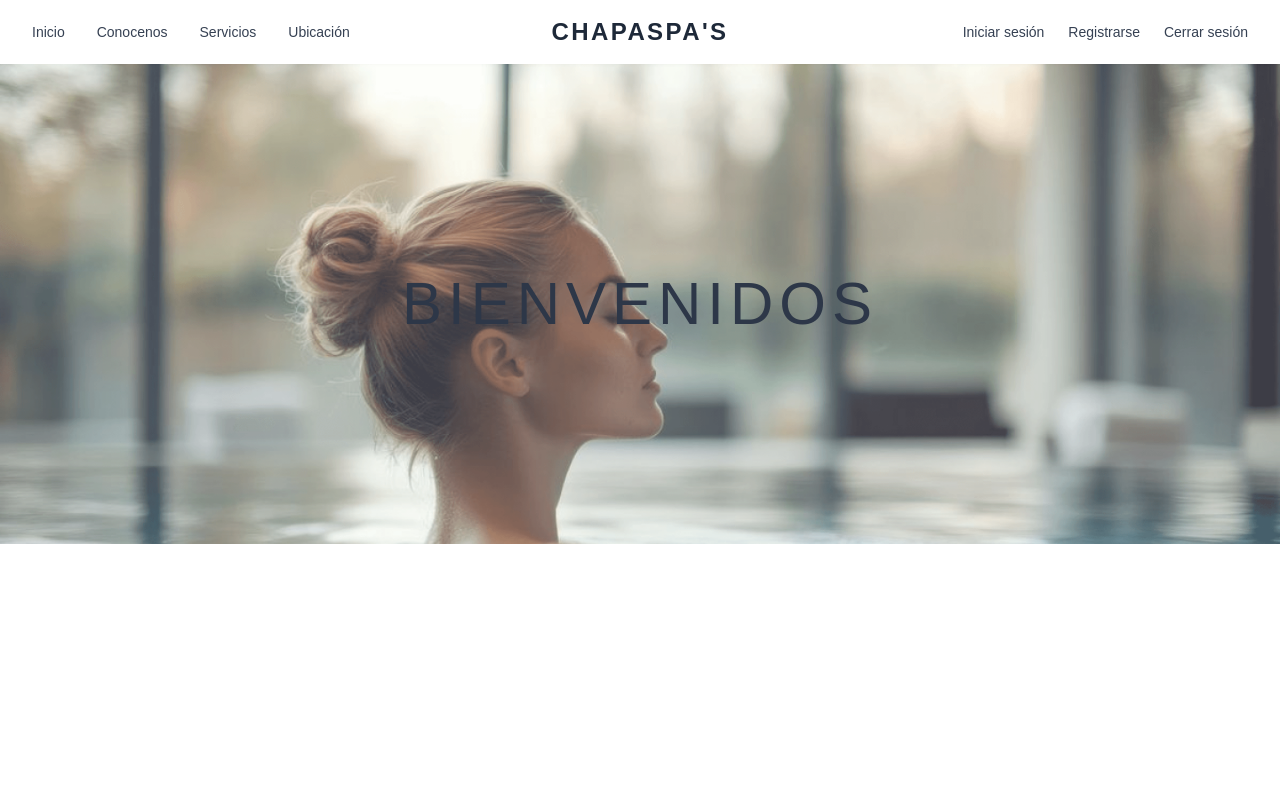
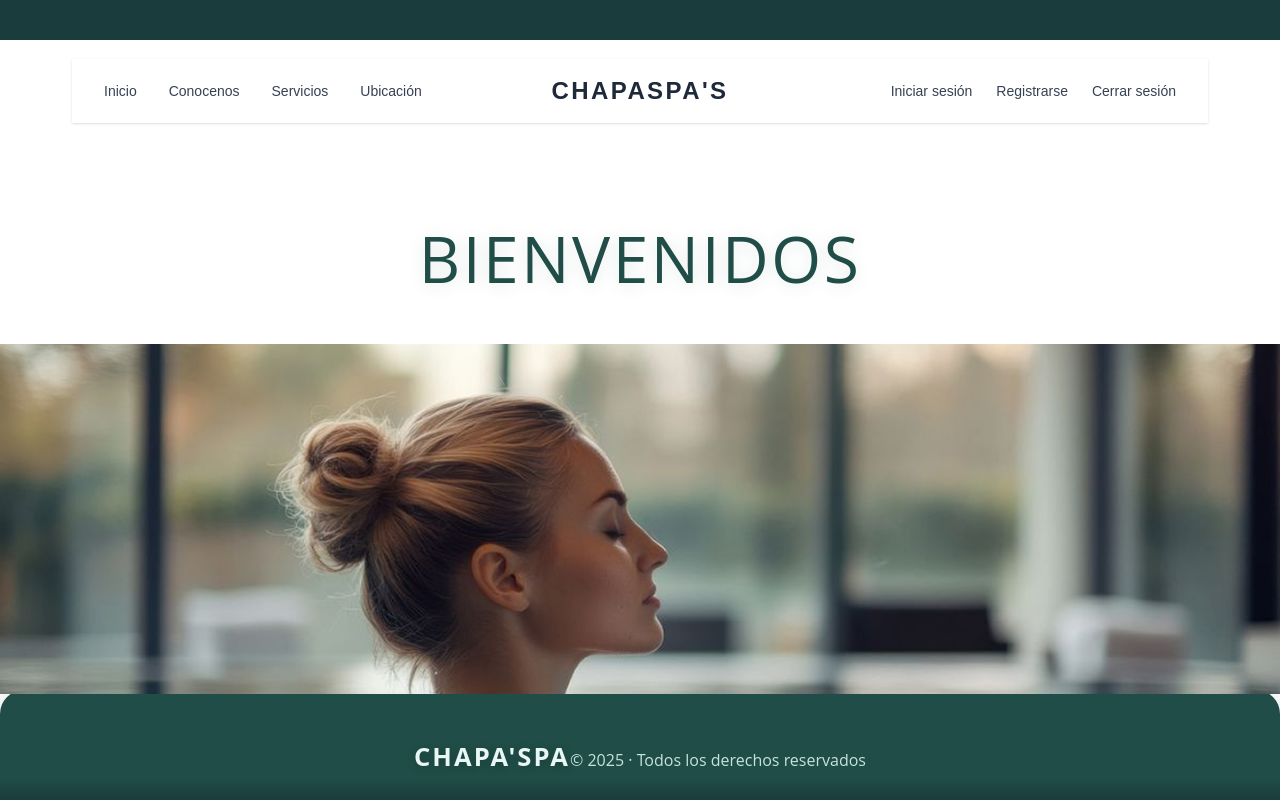
Before and after one commit to UP220891/chapa-spa, a Next.js app in the folder proyecto/frontend/: page / in a window 1280 px wide. Built offline with nearby package versions, Linux system fonts and the light colour scheme.

Commit message:
foooter e index

```diff
--- a/proyecto/frontend/src/app/globals.css
+++ b/proyecto/frontend/src/app/globals.css
@@ -1,6 +1,7 @@
 @import '../styles/login.css';
 @import '../styles/hero.css';
 @import '../styles/register.css';
+@import '../styles/footer.css';
 @import "tailwindcss";
 
 :root {
--- a/proyecto/frontend/src/app/page.tsx
+++ b/proyecto/frontend/src/app/page.tsx
@@ -1,11 +1,73 @@
 import Navbar from './components/Navbar';
+
 import HeroSection from '../components/HeroSection';
+import Footer from '@/components/Footer';
 
 export default function Home() {
   return (
-    <div className="min-h-screen flex flex-col bg-white">
-      <Navbar />
-      <HeroSection />
+    <div
+      className="homepage-container"
+      style={{
+        display: 'flex',
+        flexDirection: 'column',
+        minHeight: '100vh',
+        width: '100vw',
+        background: '#fff',
+        overflowX: 'hidden',
+        padding: 0,
+        margin: 0,
+      }}>
+      {/* Banner superior */}
+      <div
+        className="homepage-banner"
+        style={{
+          display: 'flex',
+          flexDirection: 'row',
+          justifyContent: 'center',
+          alignItems: 'center',
+          width: '100%',
+          height: '40px',
+          background: '#1A3C3C',
+          marginBottom: '0.5rem',
+        }}>
+        {/* Puedes agregar texto o íconos aquí si lo deseas */}
+      </div>
+      {/* Header y menú */}
+      <div
+        className="homepage-header"
+        style={{
+          display: 'flex',
+          flexDirection: 'row',
+          justifyContent: 'space-between',
+          alignItems: 'center',
+          width: '100%',
+          maxWidth: '1440px',
+          height: '86px',
+          padding: '0 72px',
+          boxSizing: 'border-box',
+          marginBottom: '1.5rem',
+        }}>
+        <Navbar />
+      </div>
+      {/* Hero principal */}
+      <div
+        className="hero-container"
+        style={{
+          display: 'flex',
+          flexDirection: 'column',
+          alignItems: 'center',
+          width: '100vw',
+          flex: 1,
+          position: 'relative',
+          background: 'transparent',
+          boxShadow: 'none',
+          borderRadius: 0,
+          marginBottom: 0,
+          padding: 0,
+        }}>
+        <HeroSection />
+      </div>
+      <Footer />
     </div>
   );
 }
--- /dev/null
+++ b/proyecto/frontend/src/components/Footer.tsx
@@ -0,0 +1,14 @@
+import '../styles/footer.css';
+
+const Footer = () => {
+  return (
+    <footer className="footer-simple">
+      <div className="footer-simple-main">
+        <span className="footer-simple-title">CHAPA'SPA</span>
+        <span className="footer-simple-rights">© 2025 · Todos los derechos reservados</span>
+      </div>
+    </footer>
+  );
+};
+
+export default Footer;
--- a/proyecto/frontend/src/components/HeroSection.tsx
+++ b/proyecto/frontend/src/components/HeroSection.tsx
@@ -3,16 +3,27 @@ import '../styles/hero.css';
 
 const HeroSection = () => {
   return (
-    <section className="hero-section">
-      <div className="hero-image-container">
+    <section className="hero-section" style={{ width: '100%', maxWidth: '1440px', margin: '0 auto', background: 'transparent', display: 'flex', flexDirection: 'column', alignItems: 'center', justifyContent: 'flex-start', padding: 0 }}>
+      <div style={{ width: '100%', textAlign: 'center', margin: '3.5rem 0 2.5rem 0', minHeight: '90px', display: 'flex', alignItems: 'center', justifyContent: 'center' }}>
+        <h1 style={{ fontSize: '4rem', fontWeight: 500, color: '#204d47', letterSpacing: '0.04em', fontFamily: 'Montserrat, Open Sans, Arial, sans-serif', textShadow: '0 2px 16px rgba(32,77,71,0.13)', margin: 0 }}>
+          BIENVENIDOS
+        </h1>
+      </div>
+      <div style={{ width: '100vw', flex: 1, display: 'flex', alignItems: 'stretch', justifyContent: 'center', background: 'transparent', boxShadow: 'none', padding: 0, borderRadius: 0, minHeight: '350px', maxHeight: '600px', margin: 0 }}>
         <img
-          src="/images/a.jpg"
-          alt="Fondo del spa"
-          className="hero-image"
+          src="/images/a.png"
+          alt="Spa hero"
+          style={{
+            width: '100vw',
+            height: '100%',
+            maxHeight: '600px',
+            objectFit: 'cover',
+            borderRadius: 0,
+            boxShadow: 'none',
+            margin: 0,
+            display: 'block',
+          }}
         />
-      </div>
-      <div className="hero-text-container">
-        <h1 className="hero-title">BIENVENIDOS</h1>
       </div>
     </section>
   );
--- /dev/null
+++ b/proyecto/frontend/src/styles/footer.css
@@ -0,0 +1,59 @@
+.footer-simple {
+  background: linear-gradient(180deg, #204d47 80%, #1A3C3C 100%);
+  color: #fff;
+  padding: 3rem 1rem 1.5rem 1rem;
+  width: 100%;
+  text-align: center;
+  font-family: 'Montserrat', 'Open Sans', Arial, sans-serif;
+  box-shadow: 0 -4px 24px rgba(32, 77, 71, 0.12);
+  border-top-left-radius: 24px;
+  border-top-right-radius: 24px;
+}
+
+.footer-simple-title {
+  font-size: 1.6rem;
+  font-weight: 700;
+  letter-spacing: 0.08em;
+  margin-bottom: 0.3rem;
+  color: #e8f6f4;
+  text-shadow: 0 2px 10px rgba(0, 0, 0, 0.2);
+}
+
+.footer-simple-rights {
+  font-size: 1rem;
+  color: #c4e3de;
+  margin-top: 0.5rem;
+}
+
+.footer-simple-links {
+  display: flex;
+  justify-content: center;
+  flex-wrap: wrap;
+  gap: 2rem;
+  margin-top: 1rem;
+}
+
+.footer-simple-links a {
+  color: #c4e3de;
+  font-size: 1rem;
+  text-decoration: none;
+  font-weight: 500;
+  border-radius: 8px;
+  padding: 6px 12px;
+  transition: all 0.3s ease;
+}
+
+.footer-simple-links a:hover {
+  background: rgba(255, 255, 255, 0.1);
+  color: #ffffff;
+  text-shadow: 0 2px 10px rgba(255, 255, 255, 0.25);
+}
+
+@media (max-width: 700px) {
+  .footer-simple-links {
+    gap: 1rem;
+  }
+  .footer-simple-title {
+    font-size: 1.2rem;
+  }
+}
--- a/proyecto/frontend/src/styles/hero.css
+++ b/proyecto/frontend/src/styles/hero.css
@@ -1,9 +1,16 @@
+.hero-section {
+  position: relative;
+  width: 100%;
+  height: 60vh;
+  min-height: 320px;
+  max-height: 600px;
+}
+
 .hero-section {
   position: relative;
   width: 100%;
   height: 60vh;
 }
-
 .hero-image-container {
   position: absolute;
   inset: 0;
@@ -11,7 +18,6 @@
   height: 100%;
   overflow: hidden;
 }
-
 .hero-image {
   width: 100%;
   height: 100%;
@@ -19,7 +25,6 @@
   object-position: center;
   opacity: 0.8;
 }
-
 .hero-text-container {
   position: relative;
   z-index: 10;
@@ -29,7 +34,6 @@
   align-items: center;
   justify-content: center;
 }
-
 .hero-title {
   font-size: 3.75rem; /* text-6xl */
   font-weight: 300;    /* font-light */
@@ -37,3 +41,23 @@
   letter-spacing: 0.1em;
   text-align: center;
 }
+@media (max-width: 900px) {
+  .hero-title {
+    font-size: 2.2rem;
+  }
+  .hero-section {
+    height: 38vh;
+    min-height: 180px;
+  }
+}
+@media (max-width: 600px) {
+  .hero-title {
+    font-size: 1.3rem;
+    letter-spacing: 0.04em;
+  }
+  .hero-section {
+    height: 28vh;
+    min-height: 120px;
+    max-height: 220px;
+  }
+}
--- a/proyecto/frontend/src/styles/login.css
+++ b/proyecto/frontend/src/styles/login.css
@@ -28,11 +28,8 @@
 .login-link-visual:hover {
   background: rgba(32,77,71,0.25);
 }
-.login-container {
-  display: flex;
-  min-height: 100vh;
-  background: #f7fafd;
-}
+/* ...existing code... */
+
 
 .login-form-section {
   flex: 1;
--- a/proyecto/frontend/src/styles/register.css
+++ b/proyecto/frontend/src/styles/register.css
@@ -8,17 +8,8 @@
   justify-content: center;
 }
 
-.register-card {
-  box-shadow: 0 8px 32px 0 rgba(31,38,135,0.12);
-  border-radius: 24px;
-  background: #fff;
-  display: flex;
-  overflow: hidden;
-  min-width: 800px;
-  max-width: 1100px;
-  margin: auto;
-  padding: 2.5rem 2rem;
-}
+/* ...existing code... */
+
 
 .register-image-section {
   border-radius: 0 24px 24px 0;
```
Also changed, not shown: proyecto/frontend/public/images/a.png (added).
